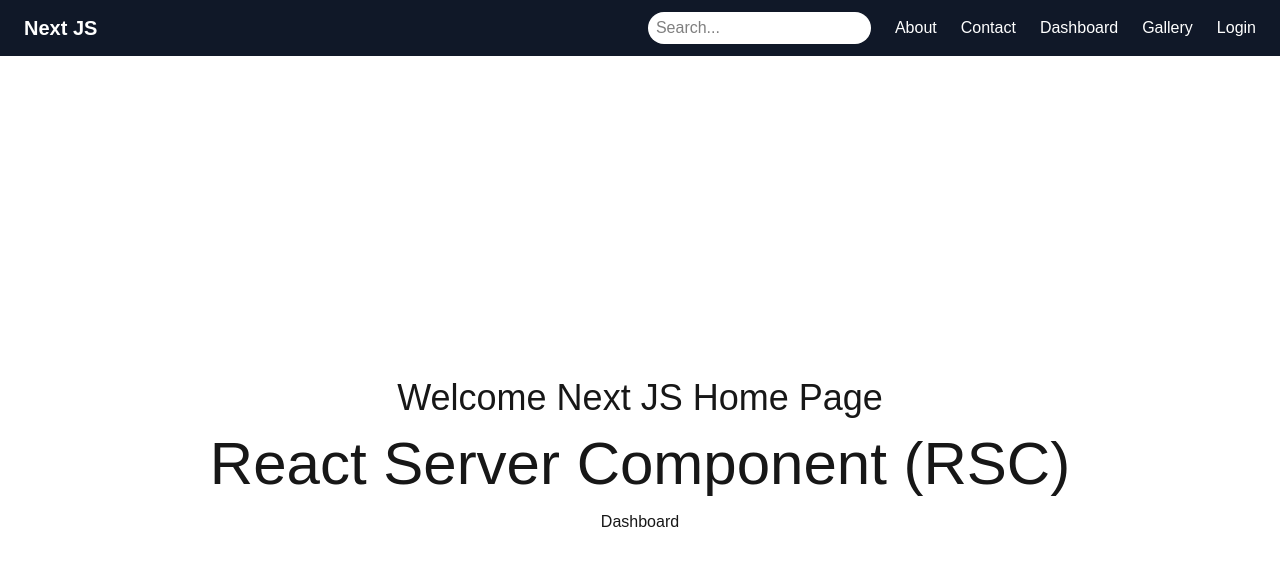
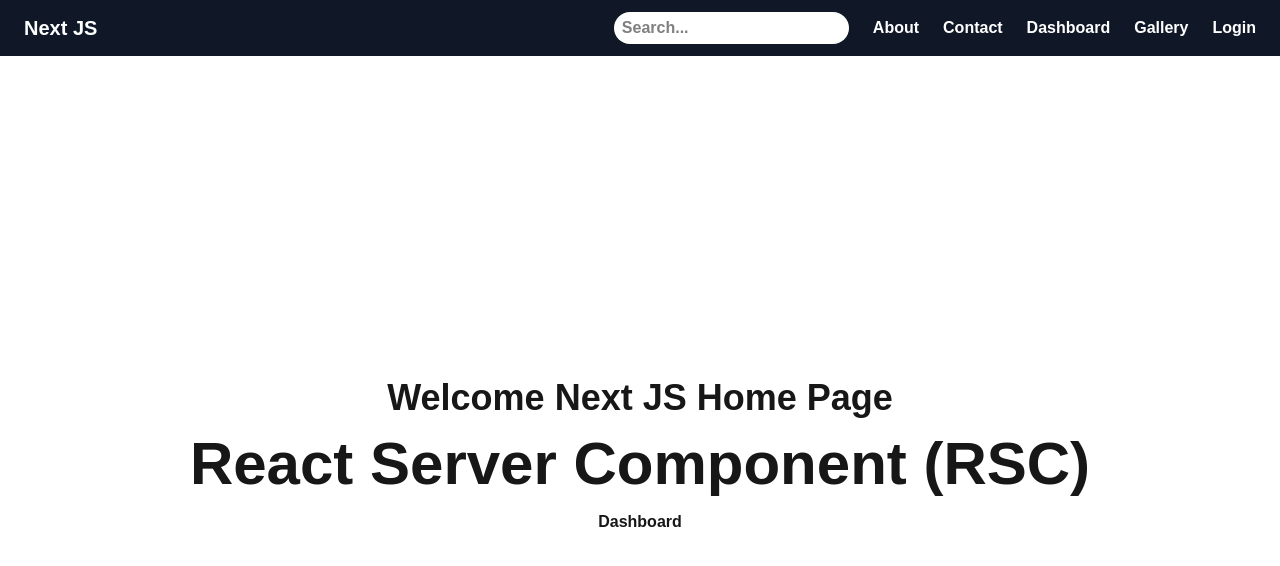
Before and after one commit to MdAfsarHossain/my-nextjs-project-1, a Next.js app: page / in a window 1280 px wide. Shown: the top 566 px of the page. Built offline with nearby package versions, Linux system fonts and the light colour scheme.

Commit message:
feat: Optimize fonts, improve seo with metadata and user import aliases

```diff
--- a/app/(commonLayout)/about/page.tsx
+++ b/app/(commonLayout)/about/page.tsx
@@ -1,4 +1,10 @@
+import { Metadata } from 'next';
 import styles from './About.module.css'
+
+export const metadata: Metadata = {
+    title: "About Us",
+    description: "This is about us page."
+}
 
 const AboutPage = () => {
     return (
--- a/app/(commonLayout)/gallery/page.tsx
+++ b/app/(commonLayout)/gallery/page.tsx
@@ -1,5 +1,6 @@
 import Image from 'next/image';
-import nextImage from '../../../assests/football.avif'
+// import nextImage from '../../../assests/football.avif'
+import nextImage from '@/assests/football.avif'
 
 const GalleryPage = () => {
     return (
@@ -22,8 +23,8 @@ const GalleryPage = () => {
 
                 <h1>Local Next JS Image Component</h1>
                 <Image
-                // src={nextImage}
-                src='/football.avif'
+                src={nextImage}
+                // src='/football.avif'
                 alt='image'
                 width={500}
                 height={500}
--- a/app/layout.tsx
+++ b/app/layout.tsx
@@ -2,6 +2,12 @@ import type { Metadata } from "next";
 import { Geist, Geist_Mono } from "next/font/google";
 import "./globals.css";
 import Navbar from '@/components/Navbar'
+import { Roboto } from 'next/font/google'
+
+const roboto = Roboto({
+  weight: '800',
+  subsets: ['latin'],
+})
 
 const geistSans = Geist({
   variable: "--font-geist-sans",
@@ -18,6 +24,11 @@ export const metadata: Metadata = {
   description: "Generated by create next app",
 };
 
+const geist = Geist({
+  subsets: ['latin'],
+})
+
+
 export default function RootLayout({
   children,
 }: Readonly<{
@@ -26,7 +37,8 @@ export default function RootLayout({
   return (
     <html
       lang="en"
-      className={`${geistSans.variable} ${geistMono.variable} h-full antialiased`}
+      // className={`${geistMono.className} h-full antialiased`}
+      className={roboto.className}
     >
       <body className="min-h-full flex flex-col">
         {/* <Navbar /> */}
```
